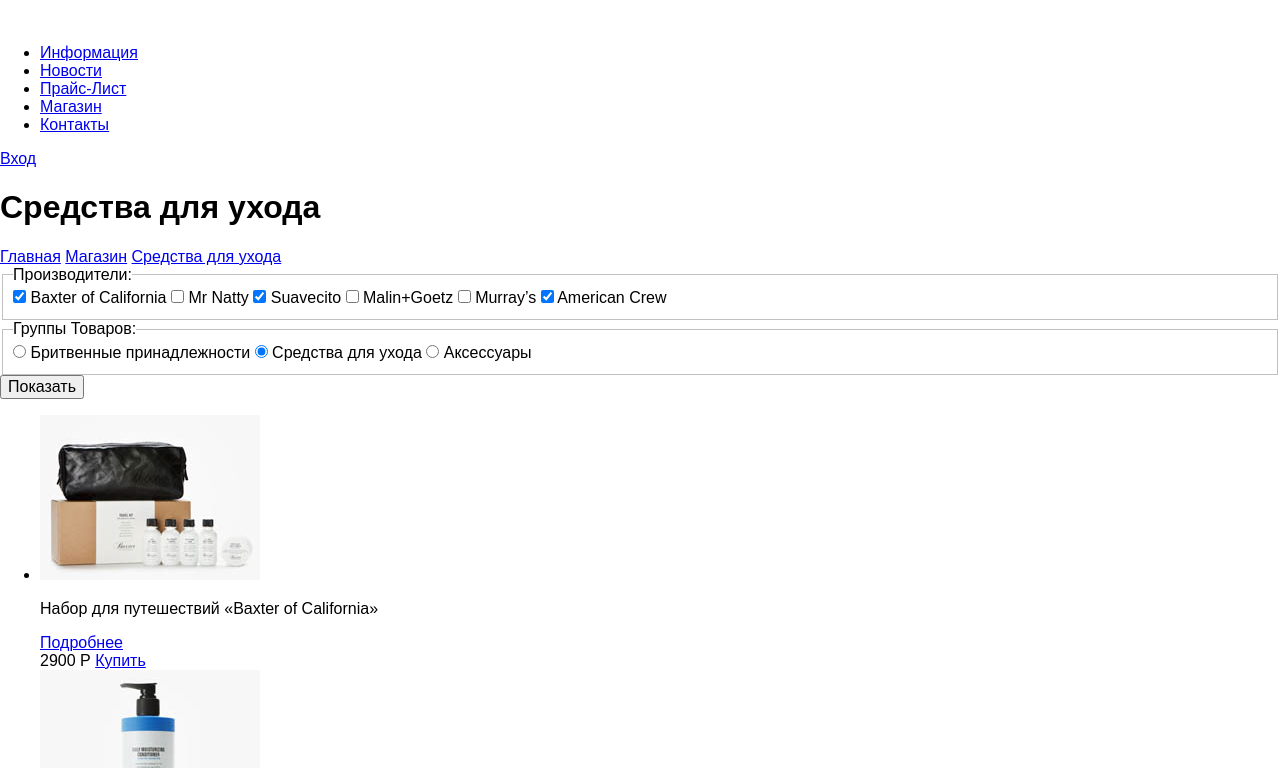
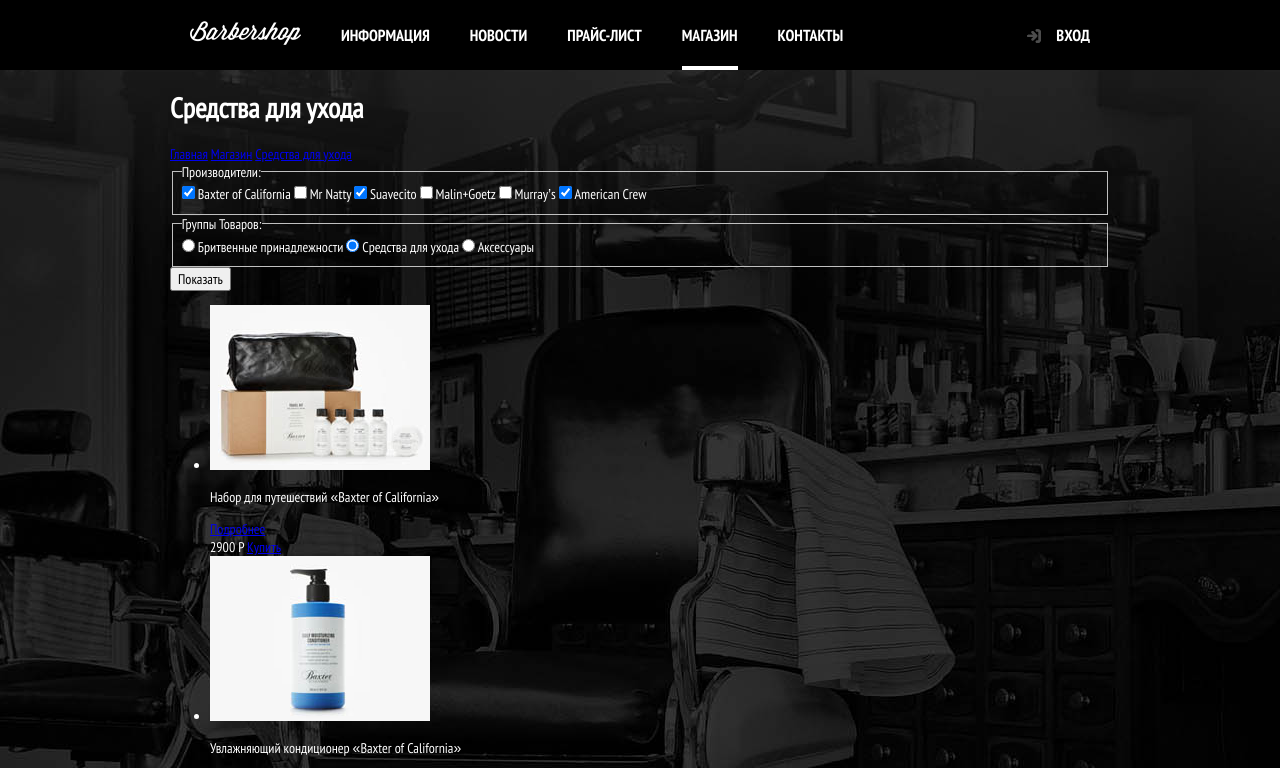
Before and after one commit to golubevd/Barbershop, a plain HTML site: page shop.html in a window 1280 px wide. Shown: the top 768 px of the page. Drawn offline with Linux system fonts and the light colour scheme; files whose address does not match are found by name.

Commit message:
header markup

```diff
--- a/shop.html
+++ b/shop.html
@@ -8,9 +8,10 @@
     <link rel="stylesheet" href="./style/style.css">
 </head>
 <body>
-   <header>
+     <header>
        <div class="wrapper">
-              <a href="index.html" class="logo logo-inner">
+         <div class="header-inner">
+          <a href="index.html" class="logo logo-inner">
               <img src="./img/header-logo.png" alt="Barbershop">
               </a>
            <nav class="main-nav">
@@ -25,16 +26,17 @@
                    <a href="price.html" class="nav-link">Прайс-Лист</a>
                    </li>
                    <li class="nav-item">
-                   <a href="shop.html" class="nav-link">Магазин</a>
+                   <a href="shop.html" class="nav-link nav-link-active">Магазин</a>
                    </li>
                    <li class="nav-item">
                    <a href="#" class="nav-link">Контакты</a>
                    </li>
                </ul>
            </nav>
-           <div class="login-block">
+             <div class="login-block">
                <a href="#" class="user-login">Вход</a>
            </div>
+       </div>
        </div>
    </header>
     <main>
@@ -171,6 +173,7 @@
          </section>
     </main>
     <footer>
+          <div class="wrapper">
         <section class="footer-contatcs">
             Барбершоп «Бородинский»<br>
             Адрес: г. Санкт-Петербург, Б. Конюшенная, д. 19/8<br>
@@ -187,6 +190,7 @@
             <p>Разработано:</p>
             <a class="btn" href="https://htmlacademy.ru">HTML Academy</a>
         </section>
+        </div>
     </footer>
 </body>
 </html>
--- a/style/style.css
+++ b/style/style.css
@@ -1,3 +1,111 @@
 body{
+    margin: 0;
+    padding: 0;
+    font-family: "Ptsans Narrow","Arial",sans-serif;
+    font-size: 14px;
+    color: #fff;
+    background:#000 url("../img/index-bg.jpg") no-repeat center top;
+}
 
+.wrapper{
+    box-sizing: border-box;
+    width: 960px;
+    padding: 0 10px;
+    margin: 0 auto;
 }
+
+header{
+    background: #000;
+}
+
+.header-inner{
+    display: flex;
+    justify-content: flex-start;
+    align-items: center;
+}
+
+.main-nav{
+    display: flex;
+    flex-grow: 1;
+    text-align: left;
+    min-height: 70px;
+}
+
+.main-nav a{
+    position: relative;
+    display: block;
+    font-family: "Ptsans Narrowbold","Arial",sans-serif;
+    font-size: 16px;
+    line-height: 20px;
+    padding: 25px 20px;
+    color: #fff;
+    text-decoration: none;
+    text-transform: uppercase;
+}
+
+.main-nav a:hover {
+  background: #242424;
+}
+
+.nav-link-active::after{
+    position: absolute;
+    content: "";
+    display: block;
+    height: 4px;
+     background: #fff;
+    left: 20px;
+    right: 20px;
+    bottom: 0;
+}
+
+.nav-list{
+    display: flex;
+    list-style: none;
+    padding: 0;
+    margin: 0;
+}
+
+.login-block{
+    position: relative;
+    max-width: 140px;
+    text-align: right;
+}
+
+.user-login{
+    position: relative;
+    display: inline-block;
+    display: block;
+    font-family: "Ptsans Narrowbold","Arial",sans-serif;
+    font-size: 16px;
+    line-height: 20px;
+    padding: 25px 20px;
+    padding-left: 50px;
+    color: #fff;
+    text-decoration: none;
+    text-transform: uppercase;
+}
+
+.user-login::before{
+   position: absolute;
+    display: block;
+    content: "";
+    width: 18px;
+    height: 18px;
+    top: 28px;
+    left: 20px;
+    background: url("../img/login-icon.svg") no-repeat;
+    opacity: .3;
+}
+
+.user-login:hover {
+  background: #242424;
+}
+
+.user-login:hover::before{
+    opacity: 1;
+}
+
+.logo{
+    display: block;
+    margin:0 20px;
+}
```
Also changed, not shown: baxter-of-california-travel-kit.html (+7 -3 lines), index.html (+5 -1 lines), price.html (+7 -3 lines).
